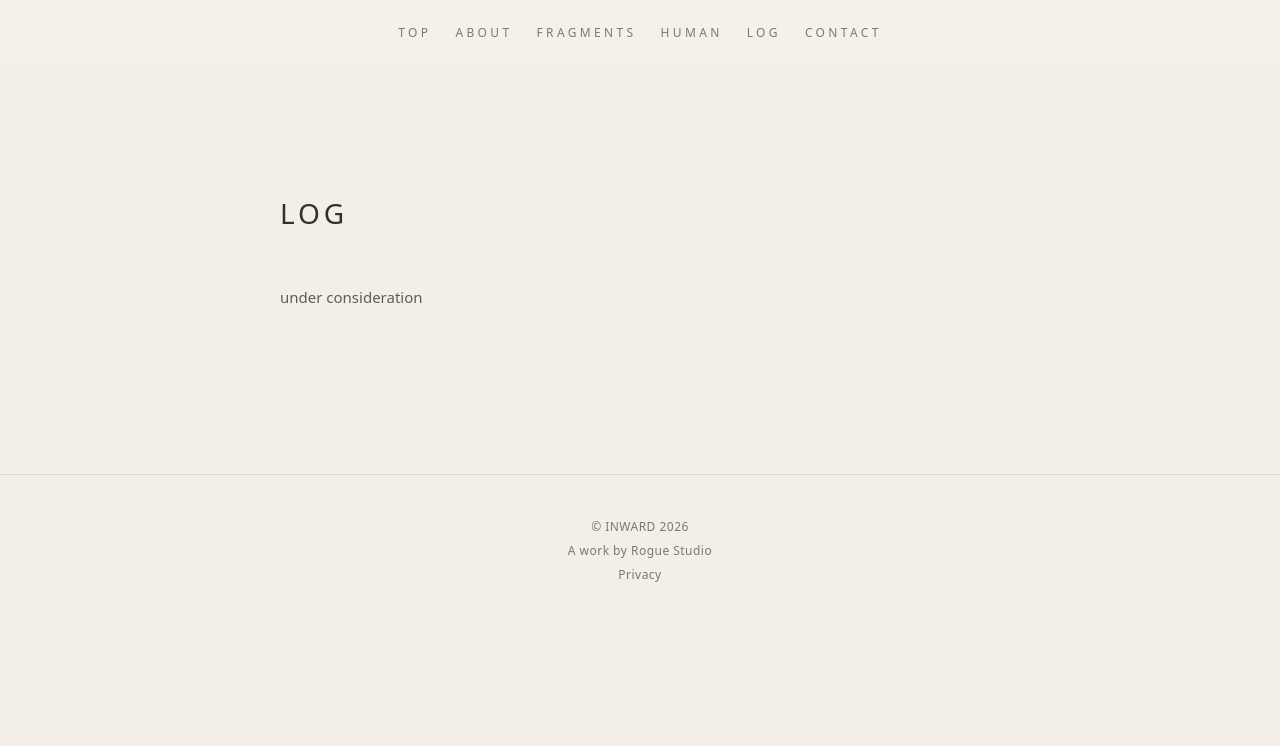
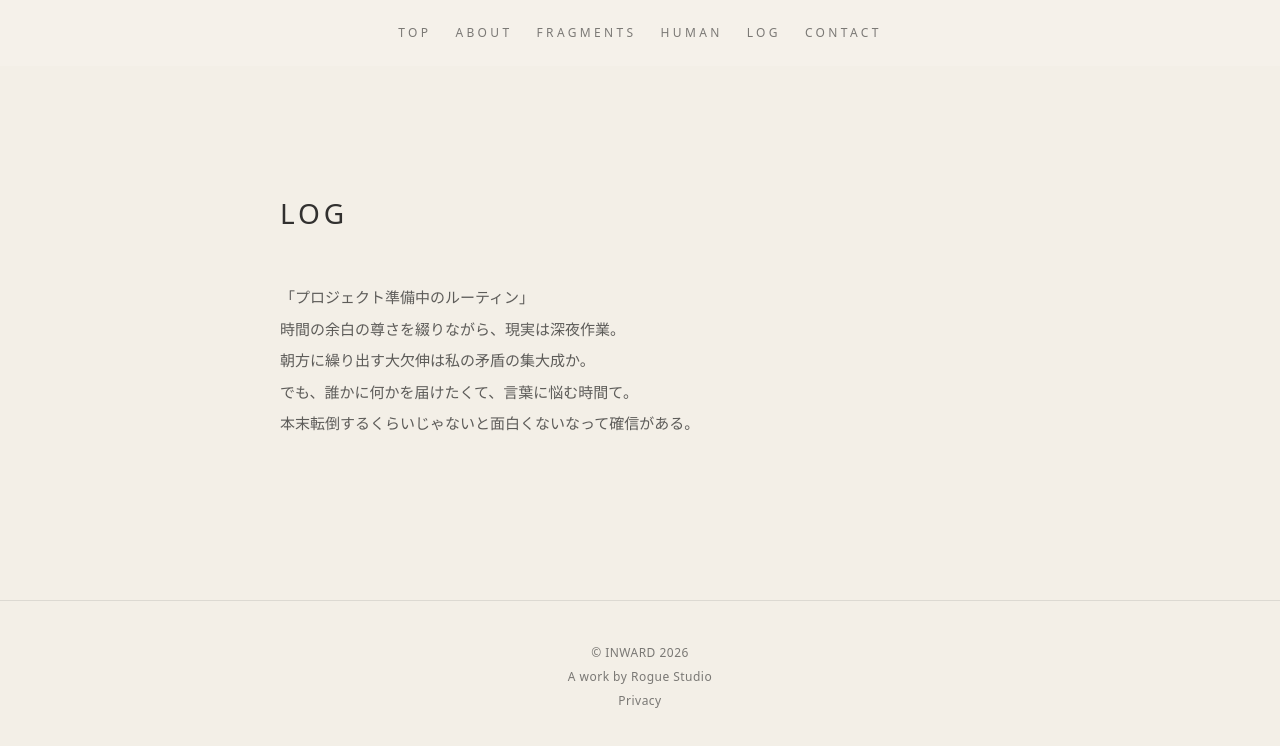
Before and after one commit to rogue-studio/inward, a Next.js app: page /log in a window 1280 px wide. Shown: the top 746 px of the page. Built offline with nearby package versions, Linux system fonts and the light colour scheme.

Commit message:
page.tsx を更新

```diff
--- a/app/log/page.tsx
+++ b/app/log/page.tsx
@@ -12,9 +12,13 @@ export default function LogPage() {
         LOG
       </h1>
 
-      <div className="text-[15px] leading-[2.1] text-[#161616]/68">
-        under consideration
-      </div>
+    <div className="text-[15px] leading-[2.1] text-[#161616]/68">
+  <p>「プロジェクト準備中のルーティン」</p>
+  <p>時間の余白の尊さを綴りながら、現実は深夜作業。</p>
+  <p>朝方に繰り出す大欠伸は私の矛盾の集大成か。</p>
+  <p>でも、誰かに何かを届けたくて、言葉に悩む時間て。</p>
+  <p>本末転倒するくらいじゃないと面白くないなって確信がある。</p>
+</div>
     </main>
   );
 }
```
